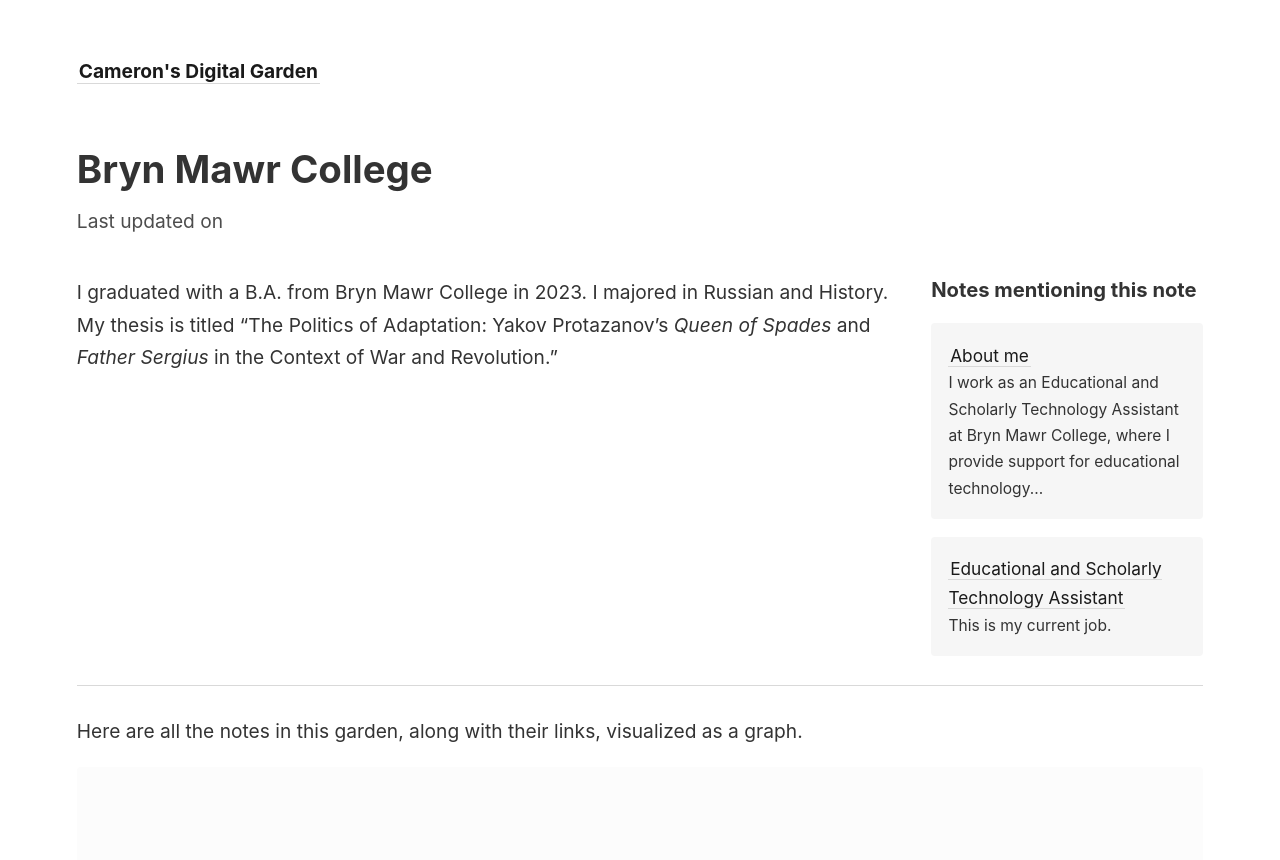
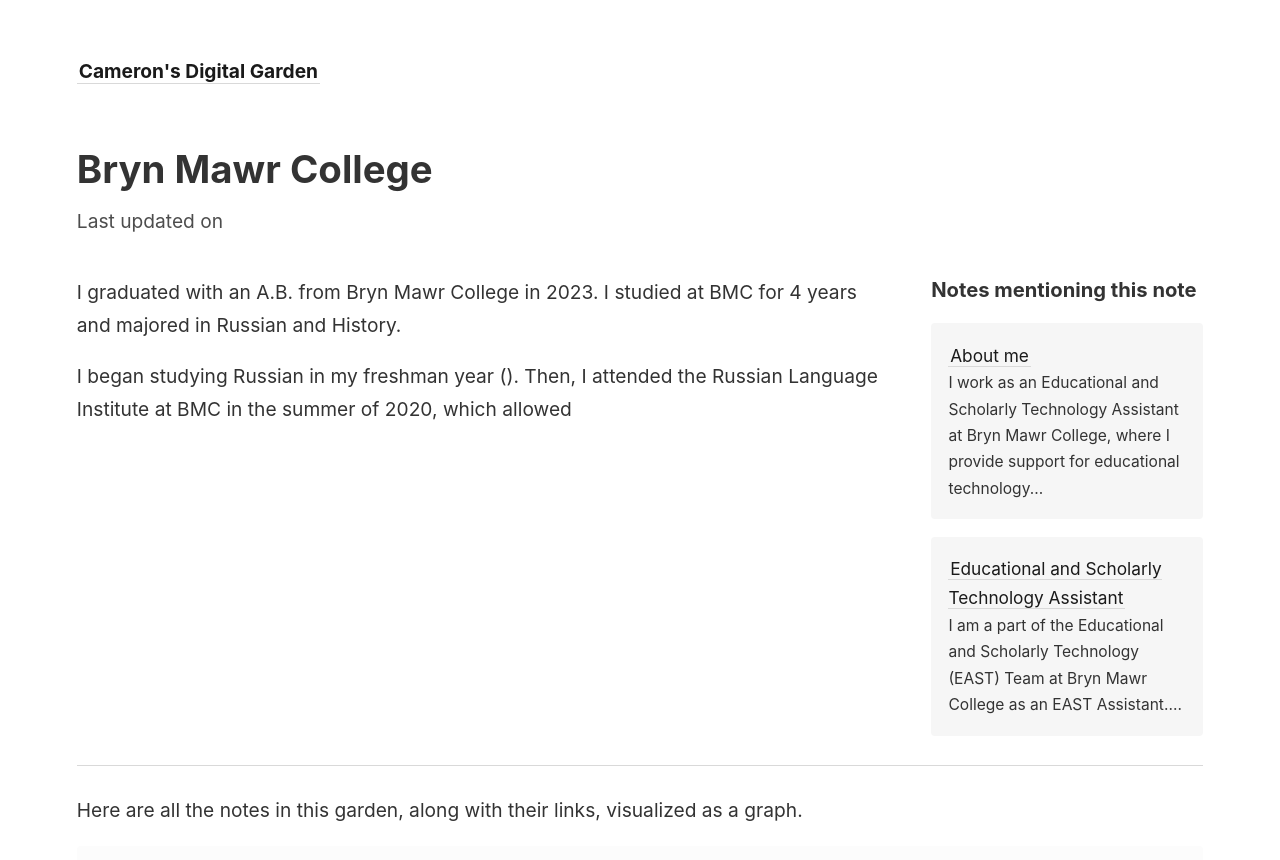
Before and after one commit to cboucher01/cboucher01.github.io, a Jekyll site: the page built from _notes/bmc.md, in a window 1280 px wide and 900 px high. Shown: the top 860 px of the window. Built offline with Jekyll 4.4.1, drawn with Linux system fonts in a browser that asks for light colours; some of the changed text lies outside the part shown.

Commit message:
add more notes

```diff
--- a/_notes/about-me.md
+++ b/_notes/about-me.md
@@ -2,4 +2,4 @@
 title: About me
 ---
 
-I work as an [[Educational and Scholarly Technology Assistant]] at [[Bryn Mawr College]], where I provide support for educational technology systems and services, [[Digital Scholarship projects]], and Makerspace equipment. I have over 2 years of experience in digital scholarship and web development. I graduated from Bryn Mawr College with a B.A. in Russian and History, and I have a background in communications, film studies, and video editing.
+I work as an [[Educational and Scholarly Technology Assistant]] at [[Bryn Mawr College]], where I provide support for educational technology systems and services, [[Digital Scholarship projects]], and Makerspace equipment. I have over 2 years of experience in digital scholarship and web development. I graduated from Bryn Mawr College with an A.B. in Russian and History, and I have a background in communications, film studies, and video editing.
--- a/_notes/bmc.md
+++ b/_notes/bmc.md
@@ -2,4 +2,6 @@
 title: Bryn Mawr College
 ---
 
-I graduated with a B.A. from Bryn Mawr College in 2023. I majored in Russian and History. My thesis is titled "The Politics of Adaptation: Yakov Protazanov's *Queen of Spades* and *Father Sergius* in the Context of War and Revolution."
+I graduated with an A.B. from Bryn Mawr College in 2023. I studied at BMC for 4 years and majored in Russian and History.
+
+I began studying Russian in my freshman year (). Then, I attended the Russian Language Institute at BMC in the summer of 2020, which allowed
--- /dev/null
+++ b/_notes/ds-projects/reactor-room.md
@@ -0,0 +1,3 @@
+---
+title: The Reactor Room
+---
--- /dev/null
+++ b/_notes/ds-projects/wbbm.md
@@ -0,0 +1,3 @@
+---
+title: Who Built Bryn Mawr?
+---
--- a/_notes/east-assistant.md
+++ b/_notes/east-assistant.md
@@ -2,6 +2,12 @@
 title: Educational and Scholarly Technology Assistant
 ---
 
-This is my current job.
+I am a part of the Educational and Scholarly Technology (EAST) Team at [[Bryn Mawr College]] as an EAST Assistant. EAST is a department within Library and Information Technology Services (LITS).
 
-I work at [[Bryn Mawr College]].
+EAST helps students, faculty and staff integrate technology into teaching, learning, and research, and we provide a wide variety of services to the college community. The team's areas of focus include:
+- [Blended Learning](https://www.brynmawr.edu/inside/offices-services/blended-learning)
+- [Digital Competencies](https://www.brynmawr.edu/inside/offices-services/digital-competencies)
+- [Digital Scholarship](https://digitalscholarship.blogs.brynmawr.edu/)
+- Educational Technology
+- Makerspace and Critical Making
+- Assistive Technology and Accessibility
```
Also changed, not shown: _notes/ds-projects.md (+8 -0 lines), _notes/ds-projects/cwdt.md (added, +3 -0 lines), _notes/ds-projects/encyclopedia-of-the-dog.md (added, +7 -0 lines), _notes/thesis.md (added, +5 -0 lines).
